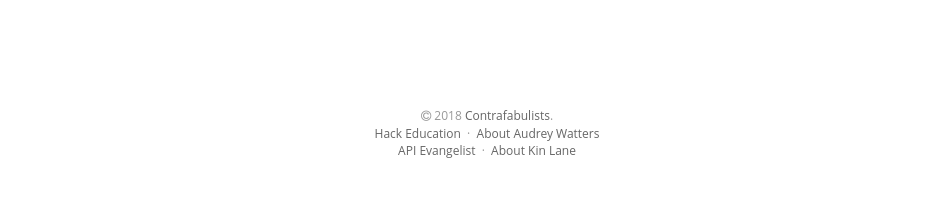
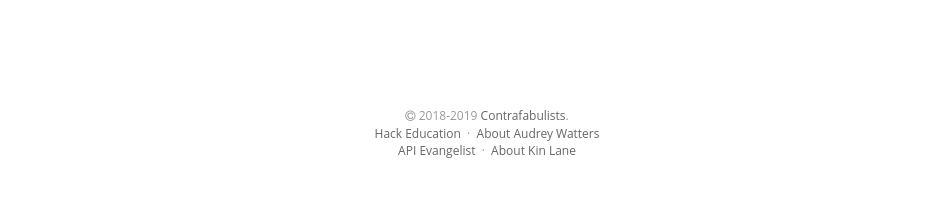
Before and after one commit to Contrafabulists/website, a Jekyll site: the page built from newsletter.html, in a window 1280 px wide. Shown: the part 1055-1260 px from the top of the page, without its empty margins (153-1096 px from the left). Built offline with Jekyll 4.4.1, drawn with Linux system fonts in a browser that asks for light colours; nearby versions of some CDN libraries; some web fonts are replaced.

Commit message:
Update footer

```diff
--- a/_includes/footer.html
+++ b/_includes/footer.html
@@ -3,7 +3,7 @@
 <footer class="site-footer">
 
     <div class="inner">
-         <section class="copyright"><i class="fa fa-copyright"></i> 2018 <a href="mailto:{{ site.email}}">{{ site.name }}</a>.</section>
+         <section class="copyright"><i class="fa fa-copyright"></i> 2018-2019 <a href="mailto:{{ site.email}}">{{ site.name }}</a>.</section>
          <section class="navigation"><a href="http://hackeducation.com">Hack Education</a>&nbsp;&nbsp;·&nbsp;&nbsp;<a href="http://audreywatters.com">About Audrey Watters</a></section>
 		<section class="navigation"><a href="http://apievangelist.com">API Evangelist</a>&nbsp;&nbsp;·&nbsp;&nbsp;<a href="http://kinlane.com">About Kin Lane</a></section>
     </div>
```
